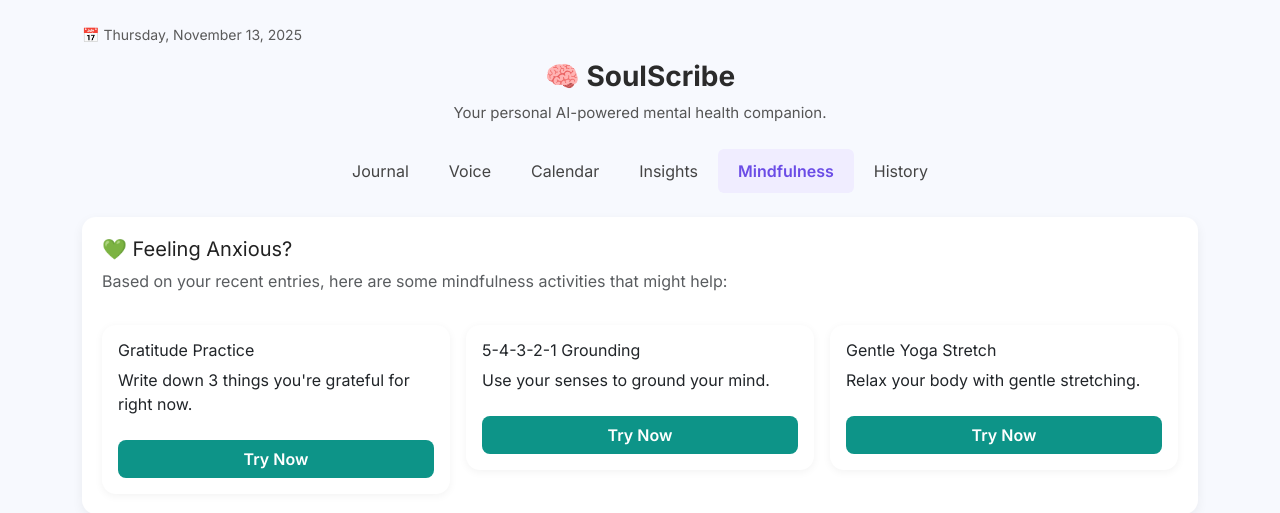
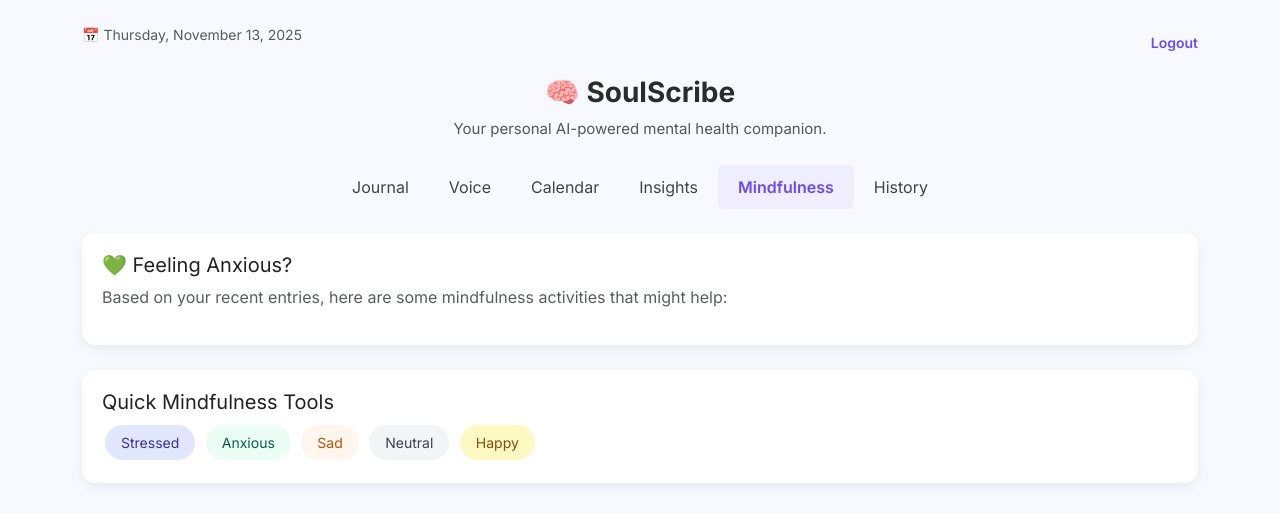
Before and after one commit to namramoradiya/SoulScribe, a Flask app: page /mindfulness in a window 1280 px wide. Shown: the top 513 px of the page. Run offline with Flask 3, Linux system fonts and the light colour scheme.

Commit message:
Pushing all the code

```diff
--- a/templates/mindfulness.html
+++ b/templates/mindfulness.html
@@ -134,7 +134,20 @@
 <div class="container py-4">
 
   <!-- DATE -->
-  <div class="date" id="date"></div>
+  <div class="d-flex w-100 justify-content-between align-items-center mb-3">
+
+    <!-- Date -->
+    <div class="date" style="font-size: 14px; color: #5a5a5a;">
+        📅 Thursday, November 13, 2025
+    </div>
+
+    <!-- Logout -->
+    <a href="/logout"
+       class="text-decoration-none"
+       style="font-size: 14px; color: #6b4ce6; font-weight: 600;">
+        Logout
+    </a>
+</div>
 
   <!-- HEADER -->
   <div class="header text-center">
```
Also changed, not shown: templates/calender.html (+14 -1 lines), templates/history.html (+3 -4 lines).
